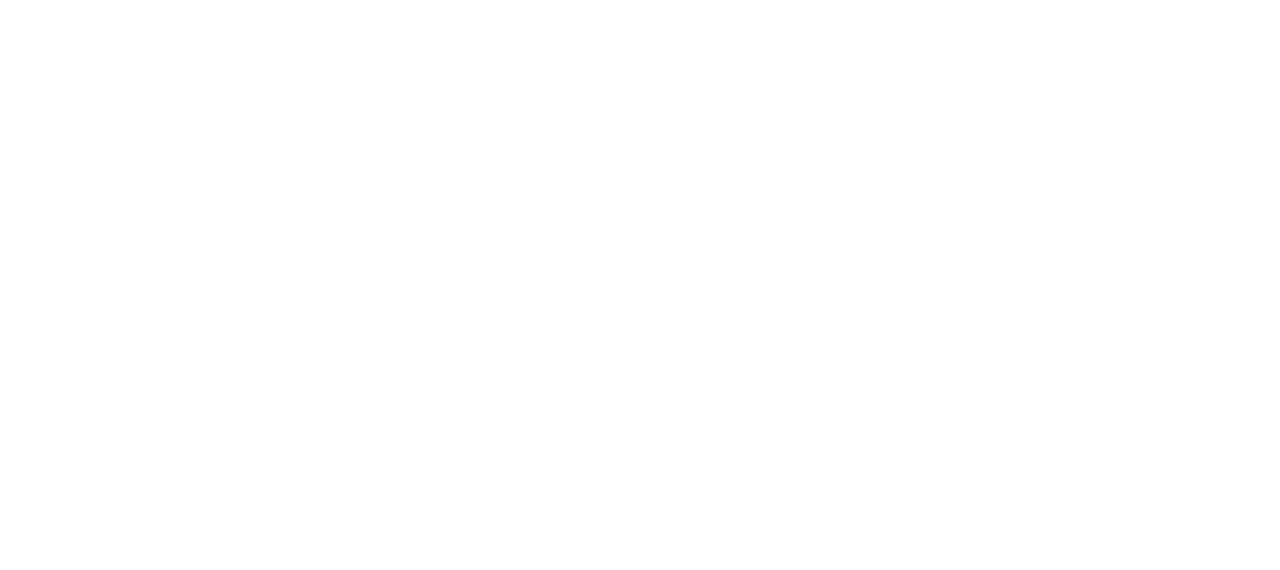
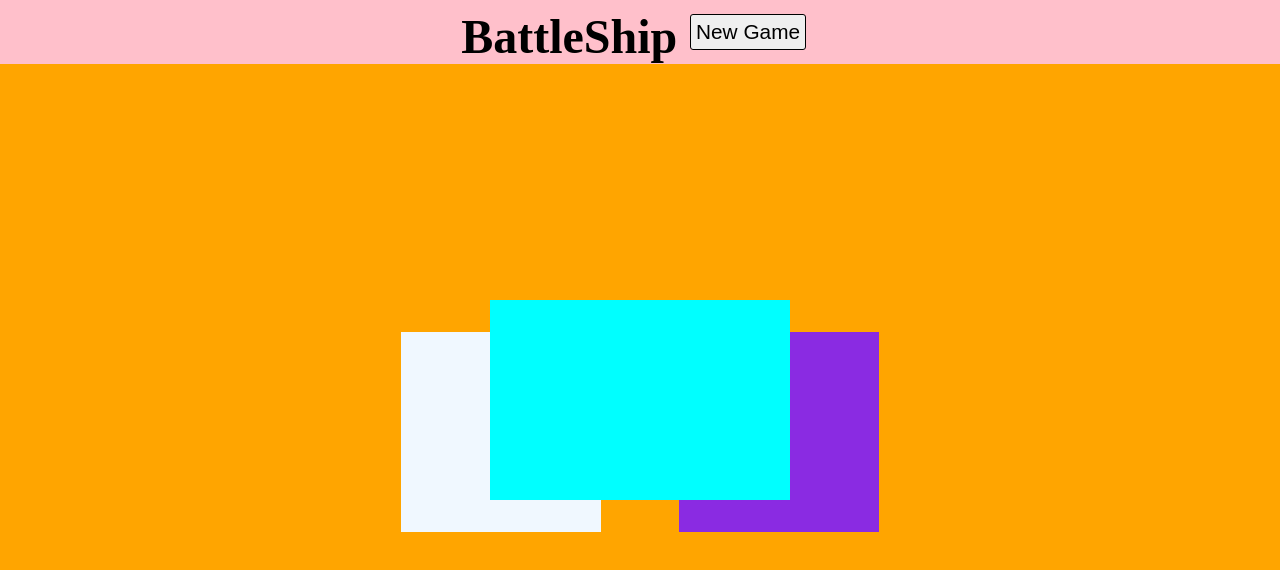
Before and after one commit to brycenbb/BattleShip, a website with bundled scripts: page index.html in a window 1280 px wide. Built offline with nearby package versions, Linux system fonts and the light colour scheme.

Commit message:
started making UI

```diff
--- a/dom.js
+++ b/dom.js
@@ -0,0 +1,7 @@
+export function onload() {
+  let pBoard = document.querySelector('.playerBoard');
+  // console.log('hi');
+  window.addEventListener('DOMContentLoaded', function () {
+    document.querySelector('.startModal').classList.add('show');
+  });
+}
--- a/index.html
+++ b/index.html
@@ -6,8 +6,18 @@
     <meta name="viewport" content="width=device-width, initial-scale=1.0" />
     <title>BattleShip</title>
     <link rel="stylesheet" href="style.css" />
+    <script type="module" src="index.js" defer></script>
   </head>
   <body>
-    <script src="index.js" defer></script>
+    <div class="startModal"></div>
+    <div class="endModal"></div>
+    <div class="header">
+      <h2>BattleShip</h2>
+      <button type="button">New Game</button>
+    </div>
+    <div class="container">
+      <div class="playerBoard"></div>
+      <div class="computerBoard"></div>
+    </div>
   </body>
 </html>
--- a/index.js
+++ b/index.js
@@ -0,0 +1,3 @@
+import { onload } from './dom.js';
+
+onload();
--- a/style.css
+++ b/style.css
@@ -0,0 +1,70 @@
+* {
+  margin: 0;
+  padding: 0;
+}
+body {
+  width: 100vw;
+  height: 100vh;
+  display: flex;
+  flex-direction: column;
+  position: relative;
+}
+
+.header {
+  width: 100%;
+  height: 4rem;
+  background: pink;
+  display: flex;
+  align-items: flex-end;
+  justify-content: center;
+}
+h2 {
+  font-size: 3rem;
+}
+button {
+  outline: none;
+  align-self: center;
+  margin: 0.8rem;
+  font-size: 1.3rem;
+  padding: 5px;
+  border-radius: 3px;
+  border: 1px solid black;
+}
+.container {
+  flex: 1;
+  background: orange;
+  display: flex;
+  justify-content: center;
+  align-items: center;
+  gap: 1.875rem;
+}
+.container > * {
+  margin: 1.5rem;
+}
+.playerBoard {
+  background: aliceblue;
+  width: 200px;
+  height: 200px;
+}
+
+.computerBoard {
+  background: blueviolet;
+  width: 200px;
+  height: 200px;
+}
+
+.startModal,
+.endModal {
+  position: absolute;
+  top: 50%;
+  left: 50%;
+  transform: translate(-50%, -50%);
+  visibility: hidden;
+  width: 300px;
+  height: 200px;
+  background-color: aqua;
+}
+
+.show {
+  visibility: visible;
+}
```
